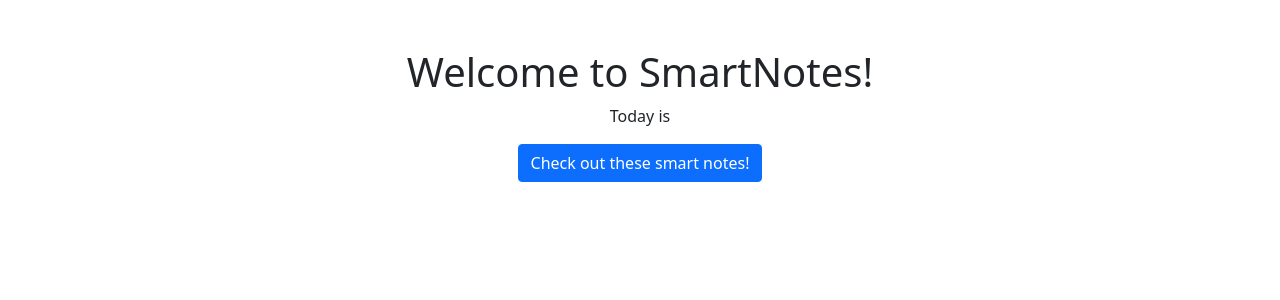
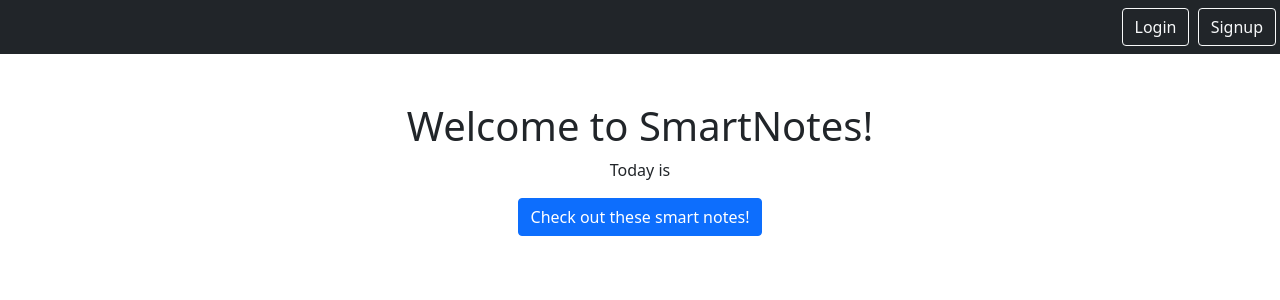
Before and after one commit to LinkedInLearning/django-esst-2894047, a Django app: template home/templates/home/welcome.html in a window 1280 px wide. Shown: the top 300 px of the page. Run offline with Django 3.2, Linux system fonts and the light colour scheme; the template is opened without the code that fills it, so the values that code supplies are empty.

Commit message:
recorded successfully

```diff
--- a/static/templates/base.html
+++ b/static/templates/base.html
@@ -7,6 +7,20 @@
     </head>
 
     <body>
+      <nav class='navbar navbar-dark bg-dark'>
+        <div class='ms-auto'>
+          {% if user.is_authenticated %}
+          <a href="{% url 'notes.list'%}" class="btn btn-outline-light me-1">Home</a>
+          <a href="{% url 'notes.new'%}" class="btn btn-outline-light me-1">Create</a>
+          <a href="{% url 'logout'%}" class="btn btn-outline-light me-1">Logout</a>
+          {% else %}
+          <a href="{% url 'login'%}" class="btn btn-outline-light me-1">Login</a>
+          <a href="{% url 'signup'%}" class="btn btn-outline-light me-1">Signup</a>
+          {% endif %}
+
+        </div>
+
+      </nav>
       <div class="my-5 text-center container">
         {% block content %}
         {% endblock %}
```
